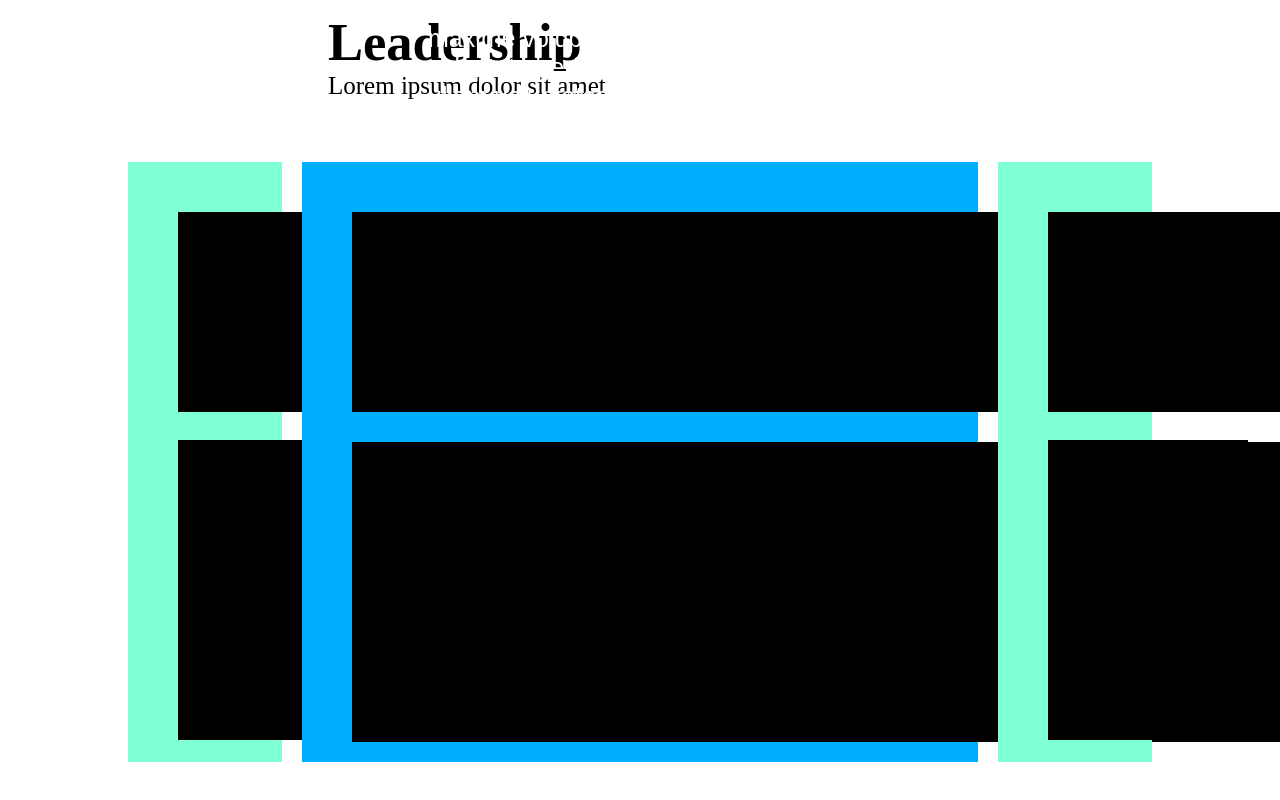
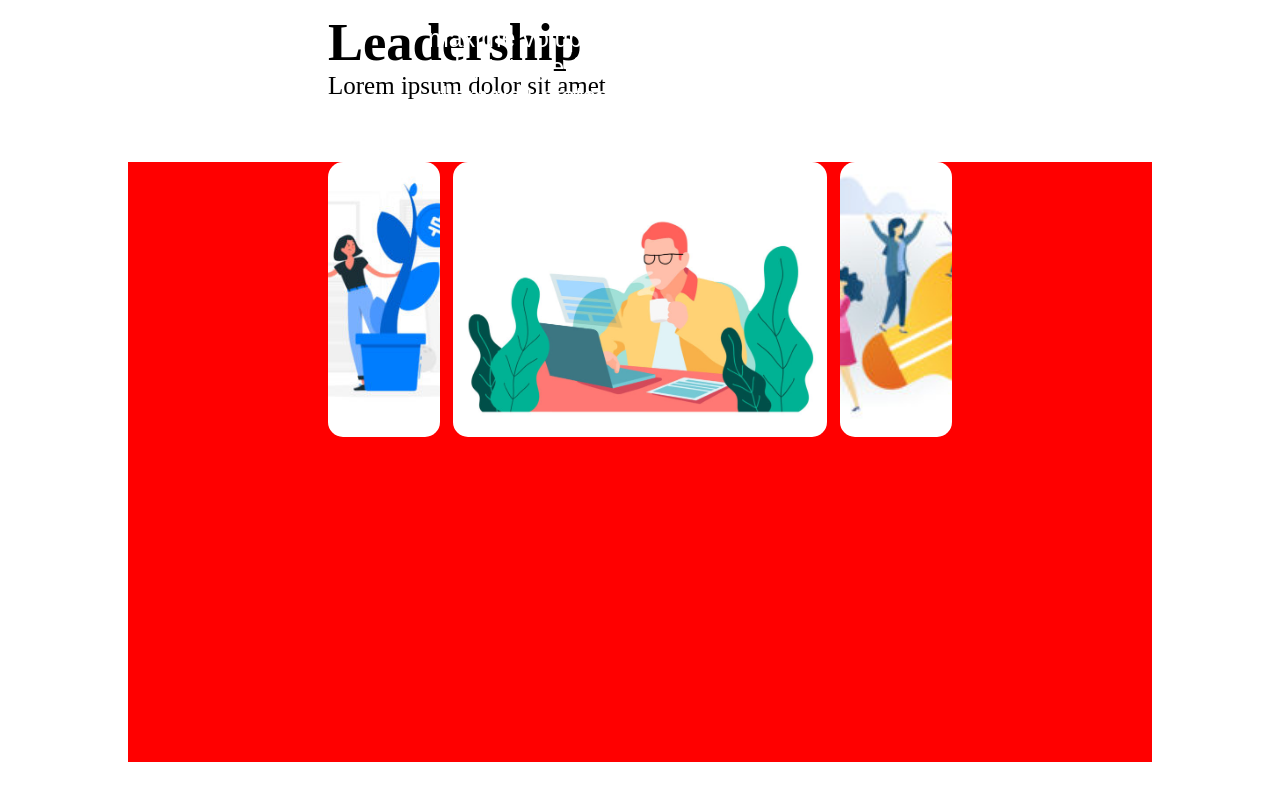
Before and after one commit to ariannagreco3393/htmlcss-wp, a plain HTML site: page index.html in a window 1280 px wide. Shown: the part 1004-1804 px from the top of the page. Drawn offline with Linux system fonts and the light colour scheme.

Commit message:
add col-img

```diff
--- a/css/style.css
+++ b/css/style.css
@@ -7,13 +7,11 @@
 
 body {
     margin: 0 10%;
-    background-color:
 }
 
 header,
 footer {
     height: 250px;
-    background-color:
 }
 
 main {
@@ -25,23 +23,43 @@ p {
     font-size: 25px;
 }
 
-/* .debug .hero_img {
-    background-color: rgb(241, 10, 10);
-    height: 400px;
-} */
-
-.debug .sidebar {
-    background-color: aquamarine;
-    height: 600px;
+h2 {
+    font-weight: bold;
 }
 
-.debug .col-lg {
-    height: 600px;
-    background-color: rgb(0, 174, 255);
+/*
+Header*/
+
+
+.logo {
+    padding: 0px 25px 0px 200px;
+    border-right: 1px solid rgba(128, 128, 128, 0.514);
 }
 
 
-/* Main */
+.menu {
+    padding: 50px 200px;
+    word-spacing: 20px;
+
+}
+
+a:link {
+    text-decoration: none;
+    font-family: Arial, Helvetica, sans-serif;
+    font-size: 20px;
+    font-weight:100;
+    color: grey;
+  }
+
+
+
+
+/************
+Main
+*************/
+
+/*
+hero img*/
 
 .container {
     width: auto;
@@ -78,96 +96,77 @@ p {
     color: white;
 }
 
+/*
+leadership*/
+
 .leadership {
     height: 100px;
     padding: 50px 200px;
     font-size: 35px;
-}
-
-h2 {
-    font-weight: bold;
-}
+};
 
 
-
-
-.clearfix::after {
+.clearfix:after {
     content: "";
     display: table;
     clear: both;
 }
 
 
-.sidebar {
-    width: 15%;
+.col-sm {
+    width: 18%;
+    height: 500px;
     float: left;
 }
 
 .col-lg {
-    width:66%;
+    width: 60%;
+    height: 500px;
     float: left;
     margin: 0 2%;
 }
 
 .row {
-
+    padding: 0px 200px;
+    height: 600px;
+    background-color: red;
 }
 
-.logo {
-    padding: 0px 25px 0px 200px;
-    border-right: 1px solid rgba(128, 128, 128, 0.514);
+.img-lg {
+    border-radius: 15px;
+    width: 100%;
+    height: 55%;
+    object-fit: cover;
+}
+
+.img-sm {
+    border-radius: 15px;
+    width: 100%;
+    height: 55%;
+    object-fit: cover;
 }
 
 
-.menu {
-    padding: 50px 200px;
-    word-spacing: 20px;
-
-}
-
-a:link {
-    text-decoration: none;
-    font-family: Arial, Helvetica, sans-serif;
-    font-size: 20px;
-    font-weight:100;
-    color: grey;
-  }
-
-/* h1 {
-    background-color: rgb(0, 0, 0);
-    width: 500px;
-    height: 150px;
-    float: left;
-    margin-top: 200px;
-} */
-
-
-.img-aside {
-    background-color: black;
-    width: 200px;
-    height: 200px;
-    float: left;
-    margin: 50px 50px
-}
-
+/*
 .paragraph-aside {
     background-color: black;
     width: 200px;
     height: 300px;
     margin: 210px 0;
-}
+} */
 
-.img-center {
+/* .img-center {
     background-color: black;
     width: 1240px;
     height: 200px;
     float: left;
-    margin: 50px 50px
-}
+    margin: 50px 50px;
+} */
 
-.paragraph-center {
+/* .paragraph-center {
     background-color: black;
     width: 1240px;
     height: 300px;
-    margin: 280px 50px
+    margin: 280px 50px;
 }
+ */
--- a/index.html
+++ b/index.html
@@ -25,9 +25,9 @@
 
     <main class="site_main">
        <div class="container">
-        <img class="hero-img" src="./img/banner.jpg" alt="">
-        <div class="layer"></div>
-        <div class="titolo">
+           <img class="hero-img" src="./img/banner.jpg" alt="">
+            <div class="layer"></div>
+            <div class="titolo">
             <h1>Lorem ipsum dolor sit amet, consectetur adipisicing elit. Dolores, consequatur?
             </h1>
             <p>Lorem ipsum dolor sit, amet consectetur adipisicing elit. Aut exercitationem necessitatibus maxime voluptatum! Dolor voluptas voluptate perferendis, quae mollitia ullam voluptates culpa!</p>
@@ -41,21 +41,14 @@
         <!-- leadership section -->
 
         <div class="row clearfix">
-            <aside class="sidebar">
-                <div class="img-aside">
-                    <img src="" alt="">
-                    <p class="paragraph-aside"></p>
-                </div>
+            <aside class="col-sm">
+                <img class="img-sm" src="./img/img-1.jpg" alt="">
             </aside>
             <section class="col-lg">
-                <div class="img-center"></div>
-                <p class="paragraph-center"></p>
+                <img class="img-lg" src="./img/banner-2.jpg" alt="">
             </section>
-            <aside class="sidebar">
-                <div class="img-aside">
-                    <img src="" alt="">
-                    <p class="paragraph-aside"></p>
-                </div>
+            <aside class="col-sm">
+                <img class="img-sm" src="./img/img-3.jpg" alt="">
             </aside>
         </div>
     </main>
```
